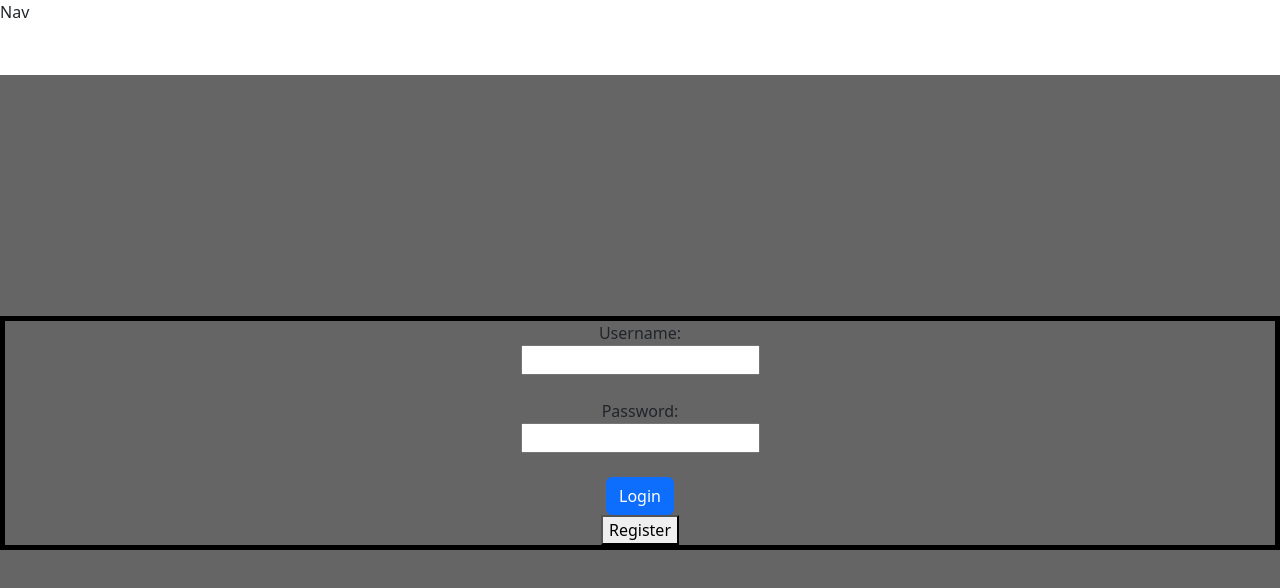
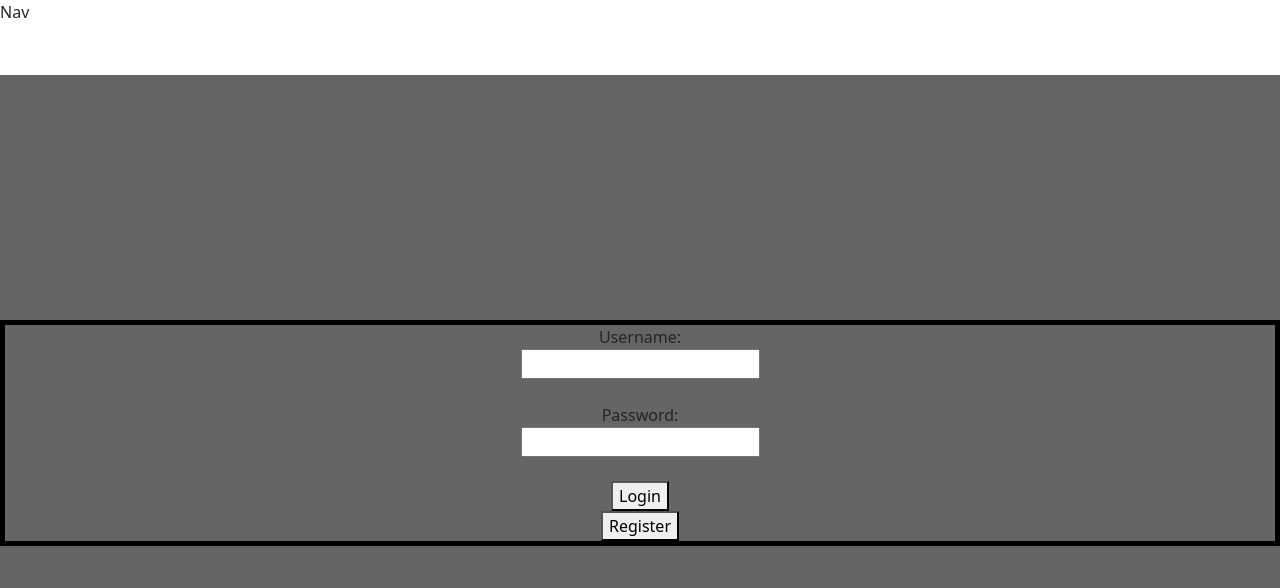
Before and after one commit to Furrj/MyFragranceBag, a React (Vite) app in the folder client/: page /login in a window 1280 px wide. Shown: the top 588 px of the page. Built offline with nearby package versions, Linux system fonts and the light colour scheme.

Commit message:
Login style change

```diff
--- a/client/src/pages/Login/Login.tsx
+++ b/client/src/pages/Login/Login.tsx
@@ -119,9 +119,7 @@ const LoginPage: React.FC<IProps> = ({
                     <br />
                 </div>
             )}
-            <button className="btn btn-primary" onClick={onLoginSubmit}>
-                Login
-            </button>
+            <button onClick={onLoginSubmit}>Login</button>
             <Link to={"/register"}>
                 <button>Register</button>
             </Link>
```
Also changed, not shown: 1 other file (tests, documents, lock files or other folders).
